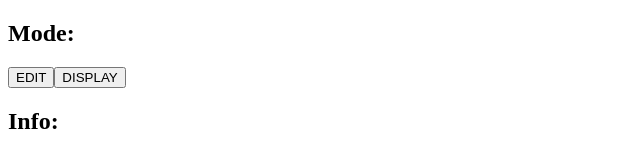
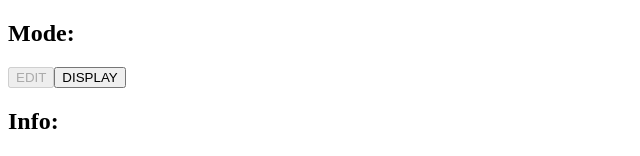
Before and after one commit to MongrelArchitect/cv-project, a React (Create React App) app: page / in a window 1280 px wide. Shown: the top 156 px of the page, without its empty margins (0-640 px from the left). Built offline with nearby package versions, Linux system fonts and the light colour scheme.

Commit message:
Enable mode buttons based on state

```diff
--- a/src/App.js
+++ b/src/App.js
@@ -5,13 +5,38 @@ import Education from './components/Education';
 import Experience from './components/Experience';
 
 class App extends React.Component {
+  constructor() {
+    super();
+
+    this.state = {
+      mode: 'edit',
+    };
+
+    this.changeMode = this.changeMode.bind(this);
+  }
+
+  changeMode() {
+    const { mode } = this.state;
+    if (mode === 'edit') {
+      this.setState({
+        mode: 'display',
+      });
+    } else {
+      this.setState({
+        mode: 'edit',
+      });
+    }
+  }
+
   render() {
+    const { mode } = this.state;
+
     return (
       <div>
-        <Mode />
-        <Info />
-        <Education />
-        <Experience />
+        <Mode mode={mode} changeMode={this.changeMode} />
+        <Info mode={mode} />
+        <Education mode={mode} />
+        <Experience mode={mode} />
       </div>
     );
   }
--- a/src/components/Mode.js
+++ b/src/components/Mode.js
@@ -2,11 +2,18 @@ import React from 'react';
 
 export default class Mode extends React.Component {
   render() {
+    const { mode } = this.props;
+    const { changeMode } = this.props;
+
     return (
       <div>
         <h2>Mode:</h2>
-        <button type="button" id="edit">EDIT</button>
-        <button type="button" id="display">DISPLAY</button>
+        <button type="button" id="edit" disabled={mode === 'edit'}>
+          EDIT
+        </button>
+        <button type="button" id="display" disabled={mode !== 'edit'}>
+          DISPLAY
+        </button>
       </div>
     );
   }
--- a/src/index.js
+++ b/src/index.js
@@ -3,6 +3,7 @@ import ReactDOM from 'react-dom/client';
 import App from './App';
 
 const root = ReactDOM.createRoot(document.getElementById('root'));
+
 root.render(
   <React.StrictMode>
     <App />
```
